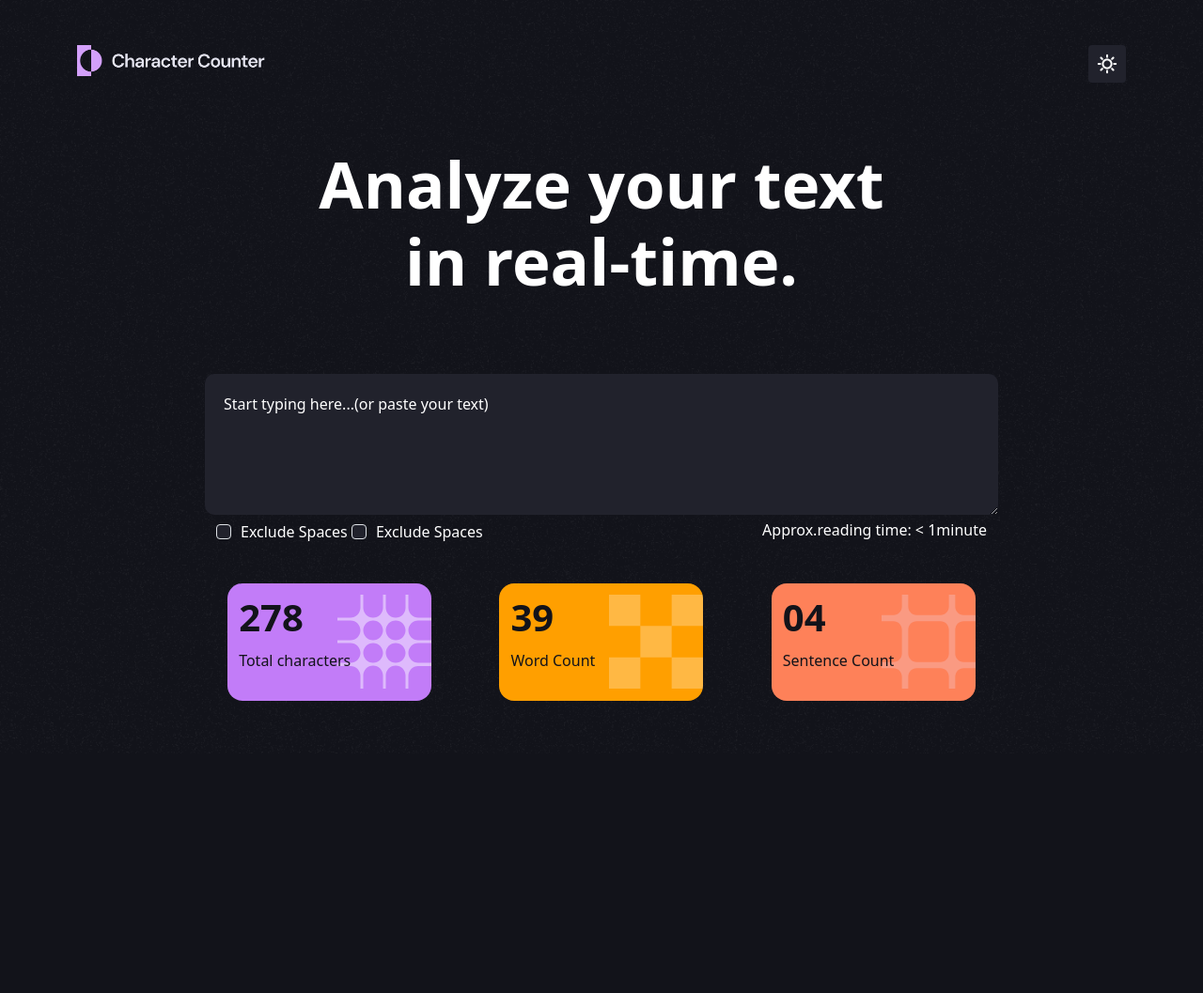
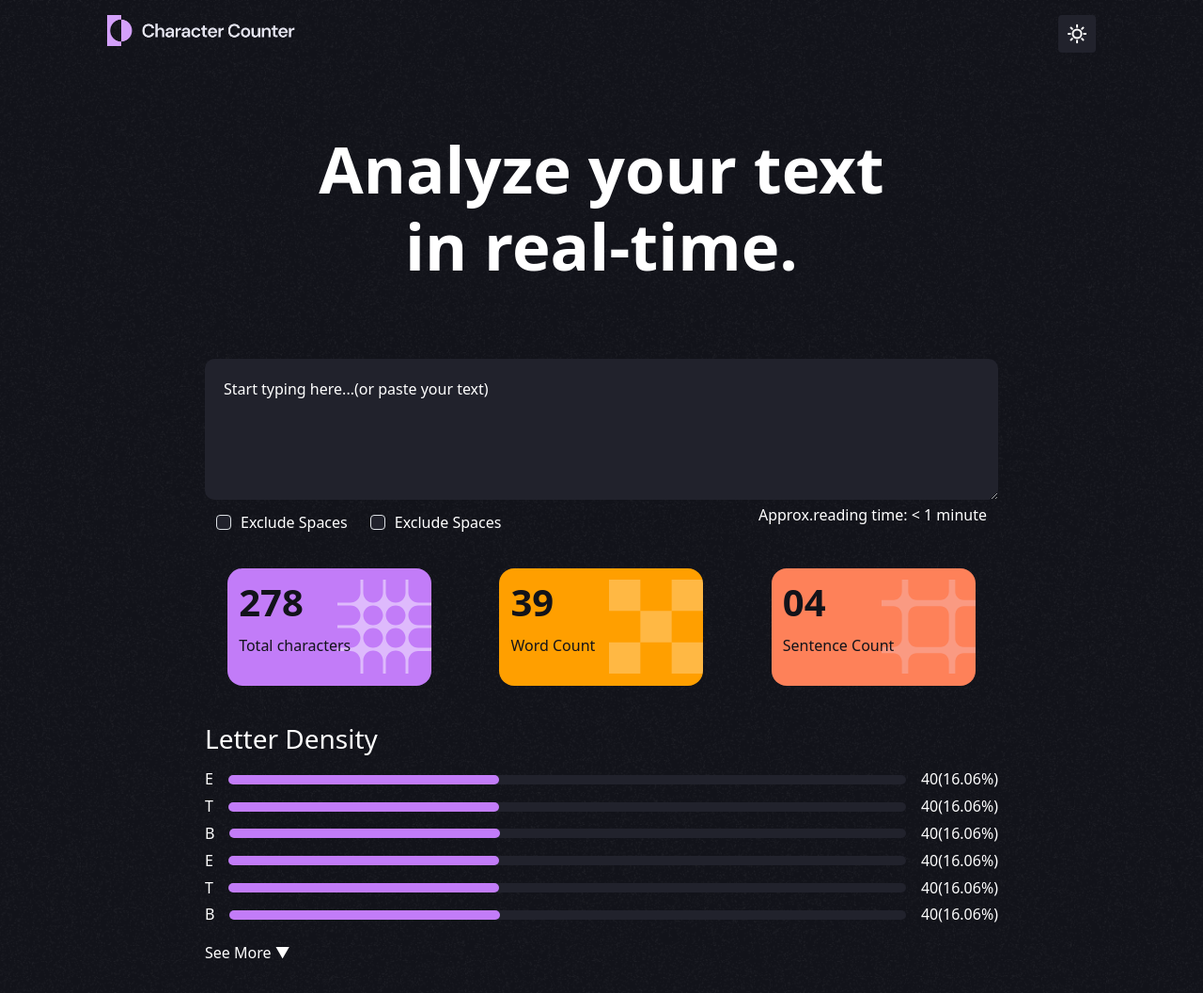
Before and after one commit to khamzaevasad/textAnalytics, a plain HTML site: page html/index.html in a window 1280 px wide. Shown: the whole page at 94% size. Before the commit the page ends 802 px from the top, so only its background shows below. Drawn offline with nearby package versions, Linux system fonts and the light colour scheme.

Commit message:
static section

```diff
--- a/html/index.html
+++ b/html/index.html
@@ -33,7 +33,11 @@
         </div>
         <div class="theme-container">
           <img src="../assets/dark.png" alt="dark" class="dark-mode_icon" />
-          <img src="../assets/light.png" alt="light" class="light-mode_icon" />
+          <img
+            src="../assets/lightModeIcon.svg"
+            alt="light"
+            class="light-mode_icon"
+          />
         </div>
       </nav>
     </header>
@@ -57,37 +61,54 @@
             placeholder="Start typing here...(or paste your text)"
           ></textarea>
           <!-- text filter -->
-          <div class="container text-filter">
-            <div class="text-left">
-              <div class="form-check form-check-inline">
-                <input
-                  class="form-check-input to-block"
-                  type="checkbox"
-                  id="excludeSpaces"
-                />
-                <label
-                  class="form-check-label text-white mini-title"
-                  for="excludeSpaces"
-                >
-                  Exclude Spaces
-                </label>
+          <div class="container">
+            <!-- Warning message -->
+            <div class="display-none">
+              <div class="warning-container">
+                <img src="../assets/info-circle.svg" alt="info" />
+                <p>limit reached! Your text exceedes 300 characters</p>
+              </div>
+            </div>
+
+            <!-- Text filter -->
+            <div class="text-filter">
+              <div class="checkbox-wrapper">
                 <div class="form-check form-check-inline">
                   <input
-                    class="form-check-input to-block"
+                    class="form-check-input"
                     type="checkbox"
-                    id="excludeSpaces"
+                    id="excludeSpaces1"
                   />
                   <label
                     class="form-check-label text-white mini-title"
-                    for="excludeSpaces"
+                    for="excludeSpaces1"
                   >
                     Exclude Spaces
                   </label>
                 </div>
+                <div class="form-check form-check-inline">
+                  <input
+                    class="form-check-input"
+                    type="checkbox"
+                    id="excludeSpaces2"
+                  />
+                  <label
+                    class="form-check-label text-white mini-title"
+                    for="excludeSpaces2"
+                  >
+                    Exclude Spaces
+                  </label>
+                </div>
+                <input
+                  type="number"
+                  class="input-style display-none"
+                  value="300"
+                />
               </div>
-            </div>
-            <div>
-              <p class="mini-title">Approx.reading time: < 1minute</p>
+
+              <div>
+                <p class="mini-title">Approx.reading time: &lt; 1 minute</p>
+              </div>
             </div>
           </div>
         </div>
@@ -110,6 +131,76 @@
           </div>
         </div>
       </section>
+
+      <!-- Letter section -->
+      <section>
+        <!-- Heading -->
+        <div class="container letter-container_wrapper">
+          <div class="letter-heading">
+            <h3>Letter Density</h3>
+            <p class="mini-title display-none">
+              No characters found. Start typing to see letter density
+            </p>
+          </div>
+          <!-- progress -->
+          <div class="progress-container">
+            <div>
+              <p class="progress-title">E</p>
+              <div class="progress-box">
+                <div class="progress-line"></div>
+              </div>
+              <p class="progress-title">40(16.06%)</p>
+            </div>
+          </div>
+          <div class="progress-container">
+            <div>
+              <p class="progress-title">T</p>
+              <div class="progress-box">
+                <div class="progress-line"></div>
+              </div>
+              <p class="progress-title">40(16.06%)</p>
+            </div>
+          </div>
+          <div class="progress-container">
+            <div>
+              <p class="progress-title">B</p>
+              <div class="progress-box">
+                <div class="progress-line"></div>
+              </div>
+              <p class="progress-title">40(16.06%)</p>
+            </div>
+          </div>
+          <div class="progress-container">
+            <div>
+              <p class="progress-title">E</p>
+              <div class="progress-box">
+                <div class="progress-line"></div>
+              </div>
+              <p class="progress-title">40(16.06%)</p>
+            </div>
+          </div>
+          <div class="progress-container">
+            <div>
+              <p class="progress-title">T</p>
+              <div class="progress-box">
+                <div class="progress-line"></div>
+              </div>
+              <p class="progress-title">40(16.06%)</p>
+            </div>
+          </div>
+          <div class="progress-container">
+            <div>
+              <p class="progress-title">B</p>
+              <div class="progress-box">
+                <div class="progress-line"></div>
+              </div>
+              <p class="progress-title">40(16.06%)</p>
+            </div>
+          </div>
+
+          <p class="btn-see">See More ▼</p>
+        </div>
+      </section>
     </section>
 
     <!-- mainJS -->
--- a/styles/style.css
+++ b/styles/style.css
@@ -20,8 +20,8 @@ body.dark-mode {
 /* nav */
 .nav-menu {
   display: flex;
-  margin-top: 3rem;
   justify-content: space-between;
+  padding: 1rem 2rem;
 }
 
 .theme-container {
@@ -86,6 +86,10 @@ textarea::placeholder {
   color: #fff;
 }
 
+textarea:focus {
+  outline: 2px solid #c27cf8;
+}
+
 .main-container_box textarea {
   width: 100%;
   height: 150px;
@@ -95,12 +99,46 @@ textarea::placeholder {
   border: none;
   color: #fff;
   background-color: #21222c;
-  outline: none;
 }
 
+/* warning-container */
+.display-none {
+  display: none;
+}
+
+.warning-container {
+  display: flex;
+  align-items: center;
+  margin-bottom: 0.4rem;
+}
+
+.warning-container p {
+  color: #fe8159;
+  font-size: 0.7rem;
+  line-height: 130%;
+  font-weight: 200;
+  margin: 0;
+}
+
+.warning-container img {
+  display: block;
+  width: 25px;
+  height: 25px;
+  margin-right: 0.5rem;
+}
+
+/* text-filter */
 .text-filter {
   display: flex;
   justify-content: space-between;
+  align-items: center;
+  flex-wrap: wrap;
+  gap: 0.3rem;
+}
+
+.checkbox-wrapper {
+  display: flex;
+  gap: 0.5rem;
 }
 
 .mini-title {
@@ -123,7 +161,23 @@ textarea::placeholder {
 .form-check-input:focus {
   box-shadow: none;
 }
-
+.input-style {
+  width: 60px;
+  height: 25px;
+  background-color: #21222c;
+  font-size: 0.7rem;
+  text-align: center;
+  color: #fff;
+  border: 1px solid #414254; /* yumshoq kulrang */
+  border-radius: 6px;
+  font-weight: 300;
+  padding: 0.25rem 0.5rem;
+}
+input[type="number"]::-webkit-inner-spin-button,
+input[type="number"]::-webkit-outer-spin-button {
+  -webkit-appearance: none;
+  margin: 0;
+}
 /* static-section */
 
 .static-box {
@@ -173,14 +227,82 @@ textarea::placeholder {
   background-color: #fe8159;
 }
 
+/* Letter section */
+.letter-container_wrapper {
+  display: flex;
+  flex-direction: column;
+  width: 100%;
+}
+
+.letter-heading {
+  color: #fff;
+  font-size: 1.5rem;
+  line-height: 130%;
+  font-weight: 200;
+}
+
+.progress-container {
+  width: 100%;
+  display: flex;
+  flex-direction: column;
+  align-items: center;
+  gap: 0.5rem;
+  margin-top: 0.5rem;
+}
+
+.progress-container > div {
+  display: flex;
+  align-items: center;
+  gap: 1rem;
+  width: 100%;
+  justify-content: space-between;
+}
+
+.progress-box {
+  width: 100%;
+  max-width: 850px;
+  margin-right: auto;
+  margin-left: auto;
+  background-color: #21222c;
+  height: 10px;
+  border-radius: 30px;
+}
+
+.progress-line {
+  width: 40%;
+  background-color: #c27cf8;
+  height: inherit;
+  border-radius: inherit;
+}
+
+.progress-title {
+  color: #fff;
+  line-height: 130%;
+  font-weight: 200;
+  font-size: 1rem;
+  margin: 0;
+  padding: 0;
+}
+
+.btn-see {
+  font-size: 1rem;
+  color: #fff;
+  line-height: 130%;
+  font-weight: 200;
+  margin-top: 1.25rem;
+  cursor: pointer;
+}
+
 /* responsive */
 
-@media (max-width: 430px) {
+@media (max-width: 600px) {
   .text-filter {
-    display: flex;
     flex-direction: column;
+    align-items: flex-start;
   }
-  .to-block {
-    display: block;
+
+  .checkbox-wrapper {
+    flex-direction: column;
+    gap: 0.25rem;
   }
 }
```
Also changed, not shown: assets/bgLightNoise.png (added), assets/info-circle.png (deleted), assets/info-circle.svg (added), assets/lightModeIcon.svg (added), 1 other file.
